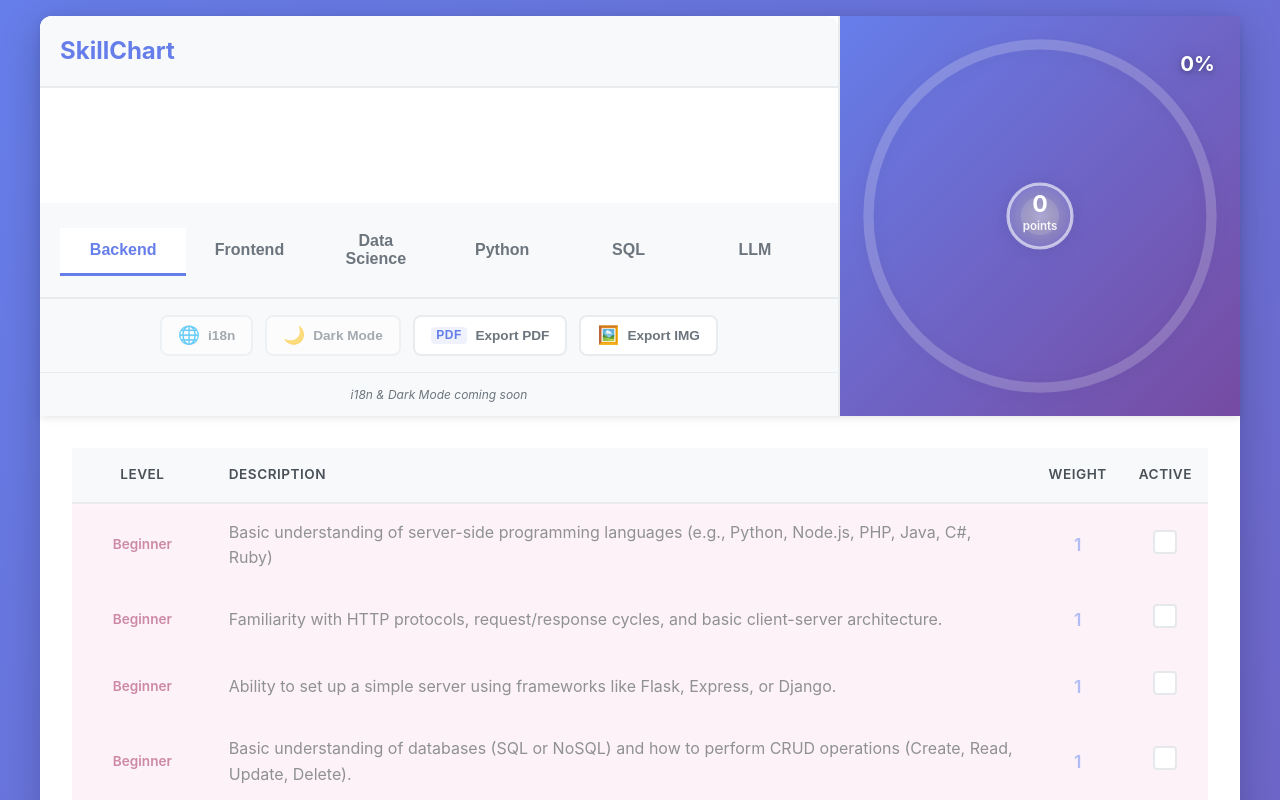
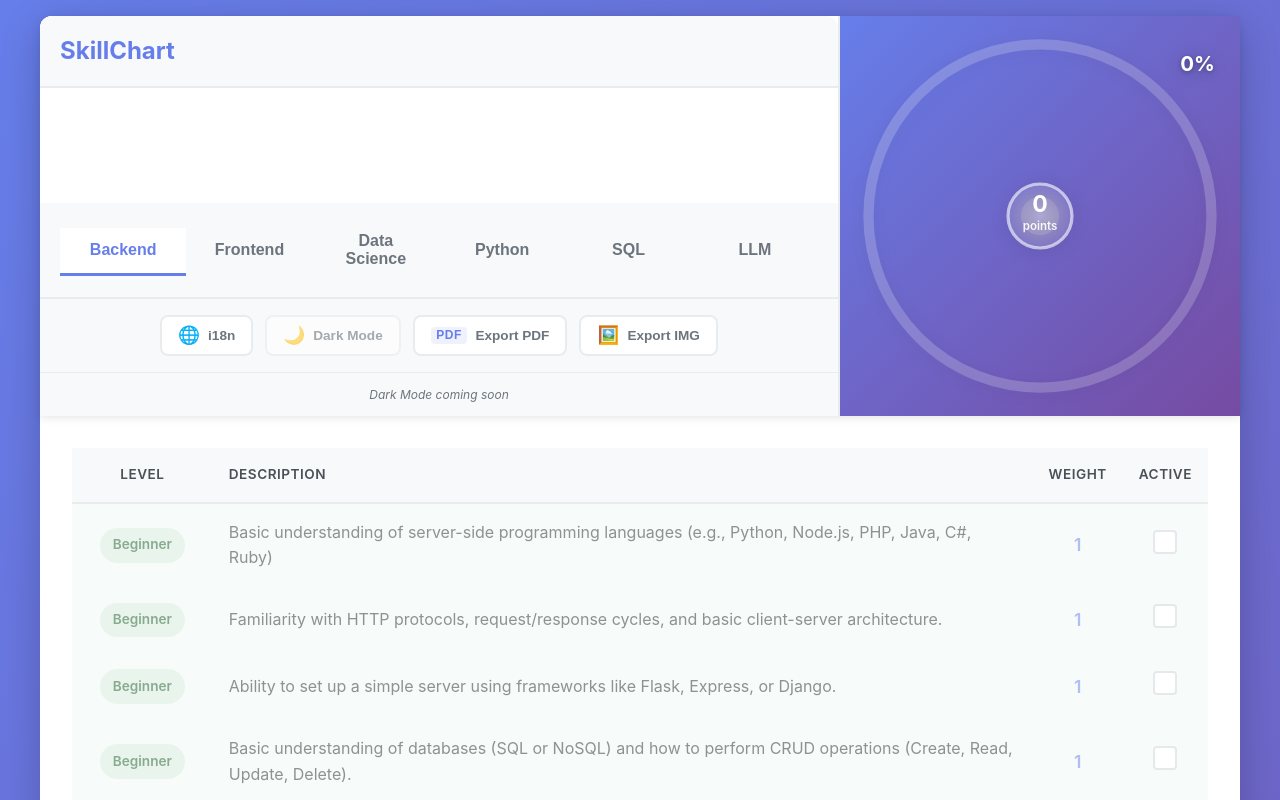
Before and after one commit to KyeongsupChoi/SkillChart, a React (Create React App) app: page / in a window 1280 px wide. Shown: the top 800 px of the page. Built offline with nearby package versions, Linux system fonts and the light colour scheme.

Commit message:
add i18n

```diff
--- a/src/App.css
+++ b/src/App.css
@@ -208,6 +208,12 @@ body::-webkit-scrollbar {
   font-weight: 700;
   color: white;
   letter-spacing: 0.5px;
+}
+
+.mobile-feature-btn .feature-icon {
+  display: flex;
+  align-items: center;
+  justify-content: center;
 }
 
 .navbar-toggler {
@@ -516,7 +522,7 @@ body::-webkit-scrollbar {
 }
 
 .skill-row.level-beginner-row {
-  background-color: #fce7f3;
+  background-color: #f0f9f4;
 }
 
 .skill-row.level-intermediate-row {
@@ -571,8 +577,8 @@ body::-webkit-scrollbar {
 }
 
 .level-beginner {
-  background: #fce7f3;
-  color: #9d174d;
+  background: #d4edda;
+  color: #155724;
 }
 
 .level-intermediate {
--- a/src/App.js
+++ b/src/App.js
@@ -3,7 +3,7 @@ import './App.css';
 import jsPDF from 'jspdf';
 import html2canvas from 'html2canvas';
 
-const NightingaleRoseChart = ({ skills, totalScore, maxScore, onActivateAll, batchActivationTime }) => {
+const NightingaleRoseChart = ({ skills, totalScore, maxScore, onActivateAll, batchActivationTime, getDescription }) => {
   const centerX = 150;
   const centerY = 150;
   const centerRadius = 25;
@@ -18,7 +18,7 @@ const NightingaleRoseChart = ({ skills, totalScore, maxScore, onActivateAll, bat
 
   // Color mapping by level with gradients
   const colors = {
-    'Beginner': { base: '#f9a8d4', light: '#fbcfe8', dark: '#ec4899', veryLight: '#fce7f3' },
+    'Beginner': { base: '#86efac', light: '#bbf7d0', dark: '#4ade80', veryLight: '#d1fae5' },
     'Intermediate': { base: '#93c5fd', light: '#bfdbfe', dark: '#60a5fa', veryLight: '#dbeafe' },
     'Advanced': { base: '#fcd34d', light: '#fde68a', dark: '#fbbf24', veryLight: '#fef3c7' },
     'Expert': { base: '#fca5a5', light: '#fecaca', dark: '#f87171', veryLight: '#fee2e2' }
@@ -193,7 +193,7 @@ const NightingaleRoseChart = ({ skills, totalScore, maxScore, onActivateAll, bat
             pointerEvents: skill.active ? 'auto' : 'none',
           }}
         >
-          <title>{`${level} (Weight: ${skill.weight}): ${skill.description.substring(0, 60)}...`}</title>
+          <title>{`${level} (Weight: ${skill.weight}): ${getDescription(skill).substring(0, 60)}...`}</title>
         </path>
       );
 
@@ -360,6 +360,7 @@ const App = () => {
   const [lastScrollY, setLastScrollY] = React.useState(0);
   const [navbarExpanded, setNavbarExpanded] = React.useState(false);
   const [batchActivationTime, setBatchActivationTime] = React.useState(null);
+  const [language, setLanguage] = React.useState('en');
 
   React.useEffect(() => {
     const handleScroll = () => {
@@ -380,41 +381,41 @@ const App = () => {
   };
 
   const backendSkills = [
-    { level: 'Beginner', description: 'Basic understanding of server-side programming languages (e.g., Python, Node.js, PHP, Java, C#, Ruby)', weight: 1, active: false },
-    { level: 'Beginner', description: 'Familiarity with HTTP protocols, request/response cycles, and basic client-server architecture.', weight: 1, active: false },
-    { level: 'Beginner', description: 'Ability to set up a simple server using frameworks like Flask, Express, or Django.', weight: 1, active: false },
-    { level: 'Beginner', description: 'Basic understanding of databases (SQL or NoSQL) and how to perform CRUD operations (Create, Read, Update, Delete).', weight: 1, active: false },
-    { level: 'Beginner', description: 'Awareness of RESTful API concepts and how to create simple endpoints.', weight: 1, active: false },
-    { level: 'Beginner', description: 'Setting up a simple web server that responds to HTTP requests.', weight: 1, active: false },
-    { level: 'Beginner', description: 'Implementing basic user authentication and handling form data.', weight: 1, active: false },
-    { level: 'Beginner', description: 'Writing API endpoints that interact with a database.', weight: 1, active: false },
-    { level: 'Beginner', description: 'Implementing data validation and error handling for user input before storing it in the database, ensuring data integrity and security.', weight: 1, active: false },
-    { level: 'Intermediate', description: 'Proficient in designing and implementing RESTful APIs with CRUD functionality.', weight: 2, active: false },
-    { level: 'Intermediate', description: 'Understanding of relational databases (e.g., MySQL, PostgreSQL) and NoSQL databases (e.g., MongoDB, Redis), including schema design, relationships, and indexing.', weight: 2, active: false },
-    { level: 'Intermediate', description: 'Familiar with middleware, routing, and handling file uploads.', weight: 2, active: false },
-    { level: 'Intermediate', description: 'Knowledge of authentication methods like OAuth, JWT, and sessions.', weight: 2, active: false },
-    { level: 'Intermediate', description: 'Experience with version control systems (e.g., Git) and basic knowledge of continuous integration and deployment (CI/CD).', weight: 2, active: false },
-    { level: 'Intermediate', description: 'Developing an API for user management (e.g., authentication, authorization).', weight: 2, active: false },
-    { level: 'Intermediate', description: 'Setting up middleware for logging, error handling, and security in a web application.', weight: 2, active: false },
-    { level: 'Intermediate', description: 'Connecting your backend with external services via APIs (e.g., payment gateways, third-party APIs).', weight: 2, active: false },
-    { level: 'Intermediate', description: 'Designing a relational database schema and optimizing queries.', weight: 2, active: false },
-    { level: 'Advanced', description: 'Proficiency in implementing robust authentication and authorization mechanisms, such as Single Sign-On (SSO) and Role-Based Access Control (RBAC), to ensure secure access management.', weight: 4, active: false },
-    { level: 'Advanced', description: 'Knowledge of microservices architecture and ability to design and develop microservices-based applications.', weight: 4, active: false },
-    { level: 'Advanced', description: 'Proficient in using messaging queues (e.g., RabbitMQ, Kafka) for asynchronous processing and communication.', weight: 4, active: false },
-    { level: 'Advanced', description: 'Experience with cloud infrastructure (e.g., AWS, Google Cloud, Azure), containerization (Docker), and orchestration tools (Kubernetes).', weight: 4, active: false },
-    { level: 'Advanced', description: 'Understanding of caching strategies, load balancing, and scaling backend systems to handle high traffic.', weight: 4, active: false },
-    { level: 'Advanced', description: 'Designing and deploying a microservices-based architecture with services that communicate asynchronously.', weight: 4, active: false },
-    { level: 'Advanced', description: 'Setting up continuous integration/continuous deployment (CI/CD) pipelines for automated testing and deployment.', weight: 4, active: false },
-    { level: 'Advanced', description: 'Implementing caching strategies (e.g., Redis, Memcached) to optimize API performance.', weight: 4, active: false },
-    { level: 'Expert', description: 'Mastery of distributed systems, including managing data consistency, eventual consistency, and CAP theorem implications.', weight: 8, active: false },
-    { level: 'Expert', description: 'Expertise in backend architecture patterns (e.g., event-driven architecture, CQRS, serverless) for complex and high-traffic systems.', weight: 8, active: false },
-    { level: 'Expert', description: 'Deep knowledge of security best practices, including encryption, secure communication, and data protection in large-scale applications.', weight: 8, active: false },
-    { level: 'Expert', description: 'Extensive experience with database replication, sharding, and high availability setups.', weight: 8, active: false },
-    { level: 'Expert', description: 'Ability to lead backend development teams, perform code reviews, and ensure code quality standards.', weight: 8, active: false },
-    { level: 'Expert', description: 'Familiarity with DevOps tools and practices, including Infrastructure as Code (IaC) and full automation of deployment pipelines.', weight: 8, active: false },
-    { level: 'Expert', description: 'Architecting large-scale distributed systems with fault-tolerant and highly available components.', weight: 8, active: false },
-    { level: 'Expert', description: 'Implementing advanced security mechanisms like end-to-end encryption and secure API gateways.', weight: 8, active: false },
-    { level: 'Expert', description: 'Leading a backend development team, defining project architecture, and overseeing codebase and deployment strategies.', weight: 8, active: false }
+    { level: 'Beginner', description: { en: 'Basic understanding of server-side programming languages (e.g., Python, Node.js, PHP, Java, C#, Ruby)', ko: '서버 측 프로그래밍 언어에 대한 기본 이해 (예: Python, Node.js, PHP, Java, C#, Ruby)' }, weight: 1, active: false },
+    { level: 'Beginner', description: { en: 'Familiarity with HTTP protocols, request/response cycles, and basic client-server architecture.', ko: 'HTTP 프로토콜, 요청/응답 주기 및 기본 클라이언트-서버 아키텍처에 대한 이해' }, weight: 1, active: false },
+    { level: 'Beginner', description: { en: 'Ability to set up a simple server using frameworks like Flask, Express, or Django.', ko: 'Flask, Express 또는 Django와 같은 프레임워크를 사용하여 간단한 서버를 설정하는 능력' }, weight: 1, active: false },
+    { level: 'Beginner', description: { en: 'Basic understanding of databases (SQL or NoSQL) and how to perform CRUD operations (Create, Read, Update, Delete).', ko: '데이터베이스(SQL 또는 NoSQL)에 대한 기본 이해 및 CRUD 작업(생성, 읽기, 업데이트, 삭제) 수행 방법' }, weight: 1, active: false },
+    { level: 'Beginner', description: { en: 'Awareness of RESTful API concepts and how to create simple endpoints.', ko: 'RESTful API 개념에 대한 인식 및 간단한 엔드포인트 생성 방법' }, weight: 1, active: false },
+    { level: 'Beginner', description: { en: 'Setting up a simple web server that responds to HTTP requests.', ko: 'HTTP 요청에 응답하는 간단한 웹 서버 설정' }, weight: 1, active: false },
+    { level: 'Beginner', description: { en: 'Implementing basic user authentication and handling form data.', ko: '기본 사용자 인증 구현 및 양식 데이터 처리' }, weight: 1, active: false },
+    { level: 'Beginner', description: { en: 'Writing API endpoints that interact with a database.', ko: '데이터베이스와 상호 작용하는 API 엔드포인트 작성' }, weight: 1, active: false },
+    { level: 'Beginner', description: { en: 'Implementing data validation and error handling for user input before storing it in the database, ensuring data integrity and security.', ko: '데이터베이스에 저장하기 전에 사용자 입력에 대한 데이터 검증 및 오류 처리를 구현하여 데이터 무결성과 보안 보장' }, weight: 1, active: false },
+    { level: 'Intermediate', description: { en: 'Proficient in designing and implementing RESTful APIs with CRUD functionality.', ko: 'CRUD 기능을 갖춘 RESTful API 설계 및 구현에 능숙함' }, weight: 2, active: false },
+    { level: 'Intermediate', description: { en: 'Understanding of relational databases (e.g., MySQL, PostgreSQL) and NoSQL databases (e.g., MongoDB, Redis), including schema design, relationships, and indexing.', ko: '관계형 데이터베이스(예: MySQL, PostgreSQL) 및 NoSQL 데이터베이스(예: MongoDB, Redis)에 대한 이해, 스키마 설계, 관계 및 인덱싱 포함' }, weight: 2, active: false },
+    { level: 'Intermediate', description: { en: 'Familiar with middleware, routing, and handling file uploads.', ko: '미들웨어, 라우팅 및 파일 업로드 처리에 익숙함' }, weight: 2, active: false },
+    { level: 'Intermediate', description: { en: 'Knowledge of authentication methods like OAuth, JWT, and sessions.', ko: 'OAuth, JWT 및 세션과 같은 인증 방법에 대한 지식' }, weight: 2, active: false },
+    { level: 'Intermediate', description: { en: 'Experience with version control systems (e.g., Git) and basic knowledge of continuous integration and deployment (CI/CD).', ko: '버전 관리 시스템(예: Git)에 대한 경험과 지속적 통합 및 배포(CI/CD)에 대한 기본 지식' }, weight: 2, active: false },
+    { level: 'Intermediate', description: { en: 'Developing an API for user management (e.g., authentication, authorization).', ko: '사용자 관리를 위한 API 개발(예: 인증, 권한 부여)' }, weight: 2, active: false },
+    { level: 'Intermediate', description: { en: 'Setting up middleware for logging, error handling, and security in a web application.', ko: '웹 애플리케이션에서 로깅, 오류 처리 및 보안을 위한 미들웨어 설정' }, weight: 2, active: false },
+    { level: 'Intermediate', description: { en: 'Connecting your backend with external services via APIs (e.g., payment gateways, third-party APIs).', ko: 'API를 통해 백엔드를 외부 서비스(예: 결제 게이트웨이, 타사 API)와 연결' }, weight: 2, active: false },
+    { level: 'Intermediate', description: { en: 'Designing a relational database schema and optimizing queries.', ko: '관계형 데이터베이스 스키마 설계 및 쿼리 최적화' }, weight: 2, active: false },
+    { level: 'Advanced', description: { en: 'Proficiency in implementing robust authentication and authorization mechanisms, such as Single Sign-On (SSO) and Role-Based Access Control (RBAC), to ensure secure access management.', ko: '단일 로그인(SSO) 및 역할 기반 액세스 제어(RBAC)와 같은 강력한 인증 및 권한 부여 메커니즘 구현에 능숙하여 안전한 액세스 관리 보장' }, weight: 4, active: false },
+    { level: 'Advanced', description: { en: 'Knowledge of microservices architecture and ability to design and develop microservices-based applications.', ko: '마이크로서비스 아키텍처에 대한 지식과 마이크로서비스 기반 애플리케이션을 설계 및 개발하는 능력' }, weight: 4, active: false },
+    { level: 'Advanced', description: { en: 'Proficient in using messaging queues (e.g., RabbitMQ, Kafka) for asynchronous processing and communication.', ko: '비동기 처리 및 통신을 위해 메시지 큐(예: RabbitMQ, Kafka) 사용에 능숙함' }, weight: 4, active: false },
+    { level: 'Advanced', description: { en: 'Experience with cloud infrastructure (e.g., AWS, Google Cloud, Azure), containerization (Docker), and orchestration tools (Kubernetes).', ko: '클라우드 인프라(예: AWS, Google Cloud, Azure), 컨테이너화(Docker) 및 오케스트레이션 도구(Kubernetes)에 대한 경험' }, weight: 4, active: false },
+    { level: 'Advanced', description: { en: 'Understanding of caching strategies, load balancing, and scaling backend systems to handle high traffic.', ko: '캐싱 전략, 로드 밸런싱 및 높은 트래픽을 처리하기 위한 백엔드 시스템 확장에 대한 이해' }, weight: 4, active: false },
+    { level: 'Advanced', description: { en: 'Designing and deploying a microservices-based architecture with services that communicate asynchronously.', ko: '비동기적으로 통신하는 서비스를 사용하여 마이크로서비스 기반 아키텍처 설계 및 배포' }, weight: 4, active: false },
+    { level: 'Advanced', description: { en: 'Setting up continuous integration/continuous deployment (CI/CD) pipelines for automated testing and deployment.', ko: '자동화된 테스트 및 배포를 위한 지속적 통합/지속적 배포(CI/CD) 파이프라인 설정' }, weight: 4, active: false },
+    { level: 'Advanced', description: { en: 'Implementing caching strategies (e.g., Redis, Memcached) to optimize API performance.', ko: 'API 성능을 최적화하기 위한 캐싱 전략(예: Redis, Memcached) 구현' }, weight: 4, active: false },
+    { level: 'Expert', description: { en: 'Mastery of distributed systems, including managing data consistency, eventual consistency, and CAP theorem implications.', ko: '데이터 일관성, 최종 일관성 및 CAP 정리의 의미를 관리하는 것을 포함한 분산 시스템 숙달' }, weight: 8, active: false },
+    { level: 'Expert', description: { en: 'Expertise in backend architecture patterns (e.g., event-driven architecture, CQRS, serverless) for complex and high-traffic systems.', ko: '복잡하고 트래픽이 많은 시스템을 위한 백엔드 아키텍처 패턴(예: 이벤트 중심 아키텍처, CQRS, 서버리스)에 대한 전문 지식' }, weight: 8, active: false },
+    { level: 'Expert', description: { en: 'Deep knowledge of security best practices, including encryption, secure communication, and data protection in large-scale applications.', ko: '대규모 애플리케이션에서 암호화, 보안 통신 및 데이터 보호를 포함한 보안 모범 사례에 대한 깊은 지식' }, weight: 8, active: false },
+    { level: 'Expert', description: { en: 'Extensive experience with database replication, sharding, and high availability setups.', ko: '데이터베이스 복제, 샤딩 및 고가용성 설정에 대한 광범위한 경험' }, weight: 8, active: false },
+    { level: 'Expert', description: { en: 'Ability to lead backend development teams, perform code reviews, and ensure code quality standards.', ko: '백엔드 개발 팀을 이끌고 코드 검토를 수행하며 코드 품질 표준을 보장하는 능력' }, weight: 8, active: false },
+    { level: 'Expert', description: { en: 'Familiarity with DevOps tools and practices, including Infrastructure as Code (IaC) and full automation of deployment pipelines.', ko: 'Infrastructure as Code(IaC) 및 배포 파이프라인의 완전 자동화를 포함한 DevOps 도구 및 관행에 대한 친숙함' }, weight: 8, active: false },
+    { level: 'Expert', description: { en: 'Architecting large-scale distributed systems with fault-tolerant and highly available components.', ko: '내결함성과 고가용성 구성 요소를 갖춘 대규모 분산 시스템 설계' }, weight: 8, active: false },
+    { level: 'Expert', description: { en: 'Implementing advanced security mechanisms like end-to-end encryption and secure API gateways.', ko: '종단 간 암호화 및 보안 API 게이트웨이와 같은 고급 보안 메커니즘 구현' }, weight: 8, active: false },
+    { level: 'Expert', description: { en: 'Leading a backend development team, defining project architecture, and overseeing codebase and deployment strategies.', ko: '백엔드 개발 팀을 이끌고 프로젝트 아키텍처를 정의하며 코드베이스 및 배포 전략을 감독' }, weight: 8, active: false }
   ];
 
   const frontendSkills = [
@@ -592,18 +593,23 @@ const App = () => {
         break;
       case "frontend":
         setSkills(frontendSkills);
+        setLanguage('en'); // Reset to English for non-backend tabs
         break;
       case "dataScience":
         setSkills(dataScienceSkills);
+        setLanguage('en'); // Reset to English for non-backend tabs
         break;
       case "python":
         setSkills(pythonSkills);
+        setLanguage('en'); // Reset to English for non-backend tabs
         break;
       case "sql":
         setSkills(sqlSkills);
+        setLanguage('en'); // Reset to English for non-backend tabs
         break;
       case "llm":
         setSkills(llmSkills);
+        setLanguage('en'); // Reset to English for non-backend tabs
         break;
       default:
         break;
@@ -656,6 +662,44 @@ const App = () => {
     setTimeout(() => {
       setBatchActivationTime(null);
     }, skills.length * 300 + 1000); // Total animation time + buffer
+  };
+
+  const toggleLanguage = () => {
+    setLanguage(prevLang => prevLang === 'en' ? 'ko' : 'en');
+  };
+
+  const translations = {
+    en: {
+      level: 'Level',
+      description: 'Description',
+      weight: 'Weight',
+      active: 'Active',
+      beginner: 'Beginner',
+      intermediate: 'Intermediate',
+      advanced: 'Advanced',
+      expert: 'Expert'
+    },
+    ko: {
+      level: '레벨',
+      description: '설명',
+      weight: '가중치',
+      active: '활성',
+      beginner: '초급',
+      intermediate: '중급',
+      advanced: '고급',
+      expert: '전문가'
+    }
+  };
+
+  const getDescription = (skill) => {
+    if (typeof skill.description === 'object') {
+      return skill.description[language] || skill.description.en;
+    }
+    return skill.description;
+  };
+
+  const getTranslation = (key) => {
+    return translations[language][key] || key;
   };
 
   const exportToPDF = async () => {
@@ -808,7 +852,7 @@ const App = () => {
 
             // Wrap text to fit within margins
             const maxWidth = pageWidth - (2 * margin);
-            const lines = pdf.splitTextToSize(`${index + 1}. ${skill.description} (Weight: ${skill.weight})`, maxWidth);
+            const lines = pdf.splitTextToSize(`${index + 1}. ${getDescription(skill)} (Weight: ${skill.weight})`, maxWidth);
 
             lines.forEach(line => {
               if (yPos > pageHeight - 15) {
@@ -956,8 +1000,13 @@ const App = () => {
                 <h1 className="navbar-brand">SkillChart</h1>
 
                 <div className="mobile-feature-buttons">
-                  <button className="mobile-feature-btn" disabled title="i18n">
-                    <span className="feature-icon">🌐</span>
+                  <button
+                    className="mobile-feature-btn"
+                    onClick={toggleLanguage}
+                    disabled={activeGroup !== 'backend'}
+                    title={language === 'en' ? 'Switch to Korean' : '영어로 전환'}
+                  >
+                    <span className="feature-icon">{language === 'en' ? '🌐' : '한'}</span>
                   </button>
                   <button className="mobile-feature-btn" disabled title="Dark Mode">
                     <span className="feature-icon">🌙</span>
@@ -1023,9 +1072,13 @@ const App = () => {
                 </nav>
 
                 <div className="feature-buttons">
-                  <button className="feature-btn" disabled>
-                    <span className="feature-icon">🌐</span>
-                    i18n
+                  <button
+                    className="feature-btn"
+                    onClick={toggleLanguage}
+                    disabled={activeGroup !== 'backend'}
+                  >
+                    <span className="feature-icon">{language === 'en' ? '🌐' : '한'}</span>
+                    {language === 'en' ? 'i18n' : '한국어'}
                   </button>
                   <button className="feature-btn" disabled>
                     <span className="feature-icon">🌙</span>
@@ -1042,7 +1095,7 @@ const App = () => {
                 </div>
 
                 <div className="feature-disclaimer">
-                  i18n & Dark Mode coming soon
+                  {activeGroup === 'backend' ? 'Dark Mode coming soon' : 'i18n (Backend only) & Dark Mode coming soon'}
                 </div>
               </div>
             </div>
@@ -1054,6 +1107,7 @@ const App = () => {
                 maxScore={maxScore}
                 onActivateAll={toggleAllSkills}
                 batchActivationTime={batchActivationTime}
+                getDescription={getDescription}
               />
             </div>
           </div>
@@ -1063,10 +1117,10 @@ const App = () => {
           <table className="skills-table">
             <thead>
               <tr>
-                <th className="col-level">Level</th>
-                <th className="col-description">Description</th>
-                <th className="col-weight">Weight</th>
-                <th className="col-toggle">Active</th>
+                <th className="col-level">{activeGroup === 'backend' ? getTranslation('level') : 'Level'}</th>
+                <th className="col-description">{activeGroup === 'backend' ? getTranslation('description') : 'Description'}</th>
+                <th className="col-weight">{activeGroup === 'backend' ? getTranslation('weight') : 'Weight'}</th>
+                <th className="col-toggle">{activeGroup === 'backend' ? getTranslation('active') : 'Active'}</th>
               </tr>
             </thead>
             <tbody>
@@ -1074,10 +1128,10 @@ const App = () => {
                 <tr key={index} className={`skill-row ${getLevelRowClass(skill.level)} ${skill.active ? "" : "inactive"}`}>
                   <td className="col-level">
                     <span className={`level-badge ${getLevelColor(skill.level)}`}>
-                      {skill.level}
+                      {activeGroup === 'backend' && language === 'ko' ? getTranslation(skill.level.toLowerCase()) : skill.level}
                     </span>
                   </td>
-                  <td className="col-description">{skill.description}</td>
+                  <td className="col-description">{getDescription(skill)}</td>
                   <td className="col-weight">{skill.weight}</td>
                   <td className="col-toggle">
                     <label className="checkbox-wrapper">
```
